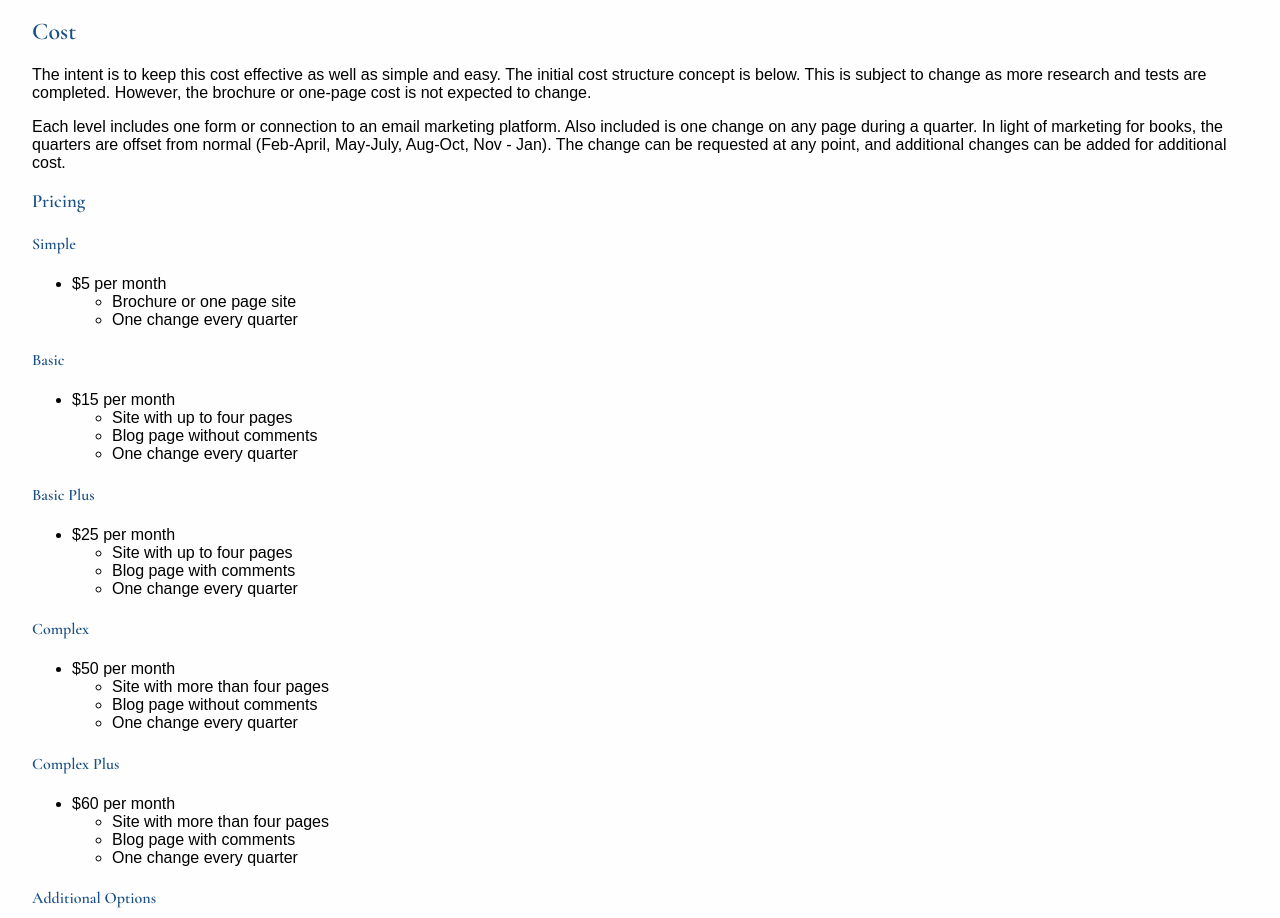
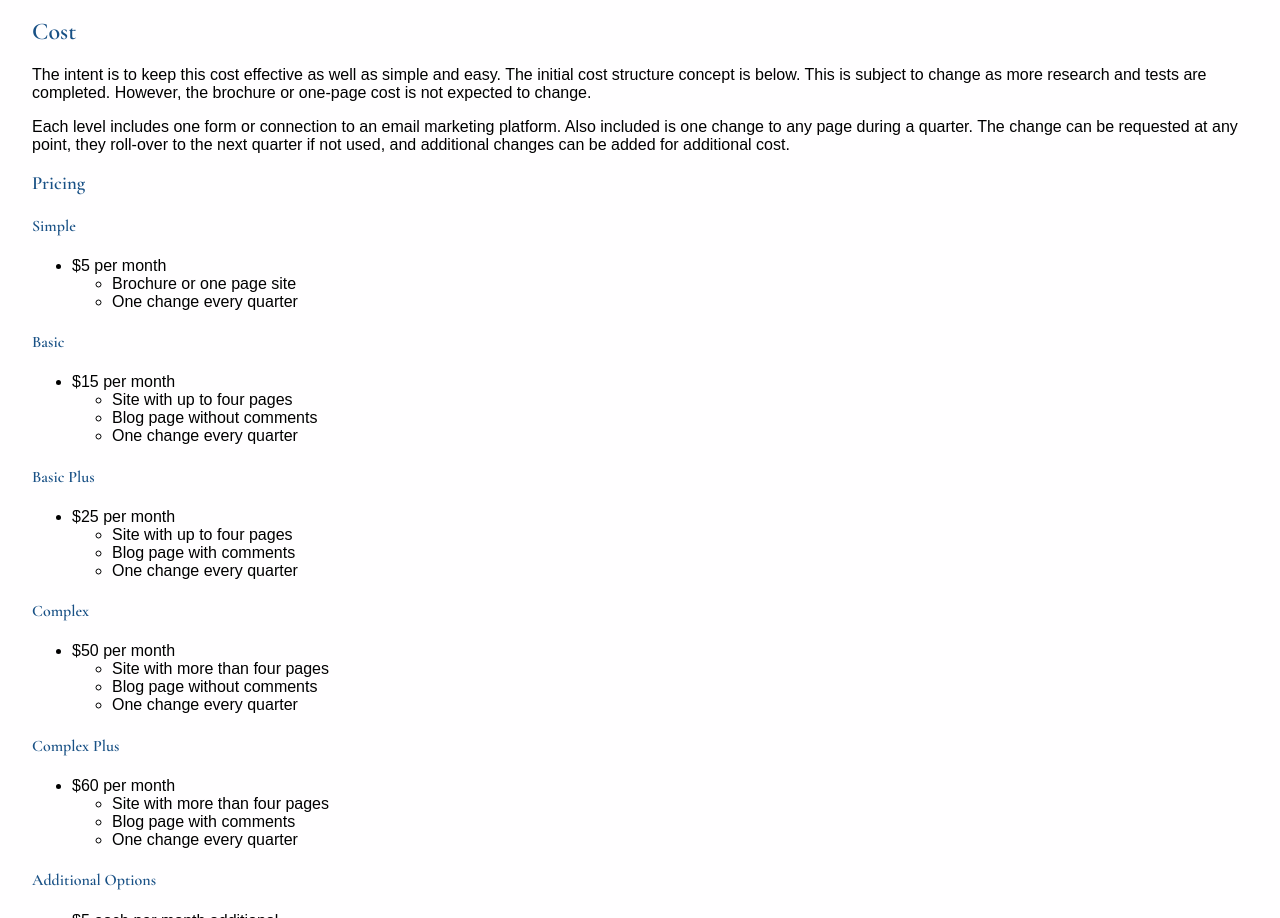
Before and after one commit to Becky-Wilson/beckywilson_ca, an Eleventy site: page src/creators.md in a window 1280 px wide. Shown: the part 1219-2137 px from the top of the page. Built offline with nearby package versions, Linux system fonts and the light colour scheme; Eleventy itself is replaced by a stand-in of ours; files that its build step writes are made by us from their sources; a web font is replaced by a local one.

Commit message:
Minor text updates to creators.md

```diff
--- a/src/creators.md
+++ b/src/creators.md
@@ -42,7 +42,7 @@ Due to the ease at which images can mess up websites, images need to be added by
 ## Cost
 The intent is to keep this cost effective as well as simple and easy. The initial cost structure concept is below. This is subject to change as more research and tests are completed. However, the brochure or one-page cost is not expected to change.
 
-Each level includes one form or connection to an email marketing platform. Also included is one change on any page during a quarter. In light of marketing for books, the quarters are offset from normal (Feb-April, May-July, Aug-Oct, Nov - Jan). The change can be requested at any point, and additional changes can be added for additional cost.
+Each level includes one form or connection to an email marketing platform. Also included is one change to any page during a quarter. The change can be requested at any point, they roll-over to the next quarter if not used, and additional changes can be added for additional cost.
 
 ### Pricing
 #### Simple
```
